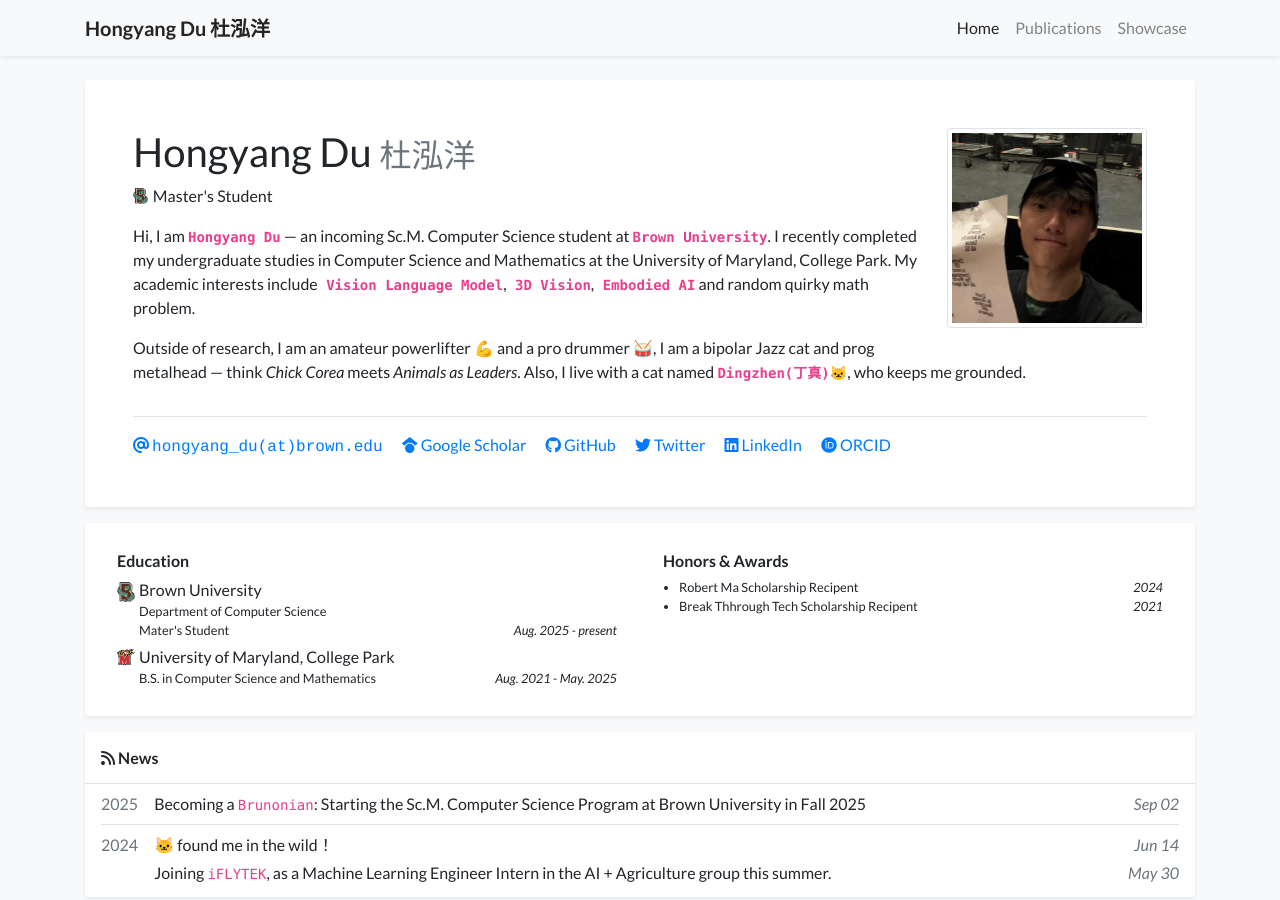
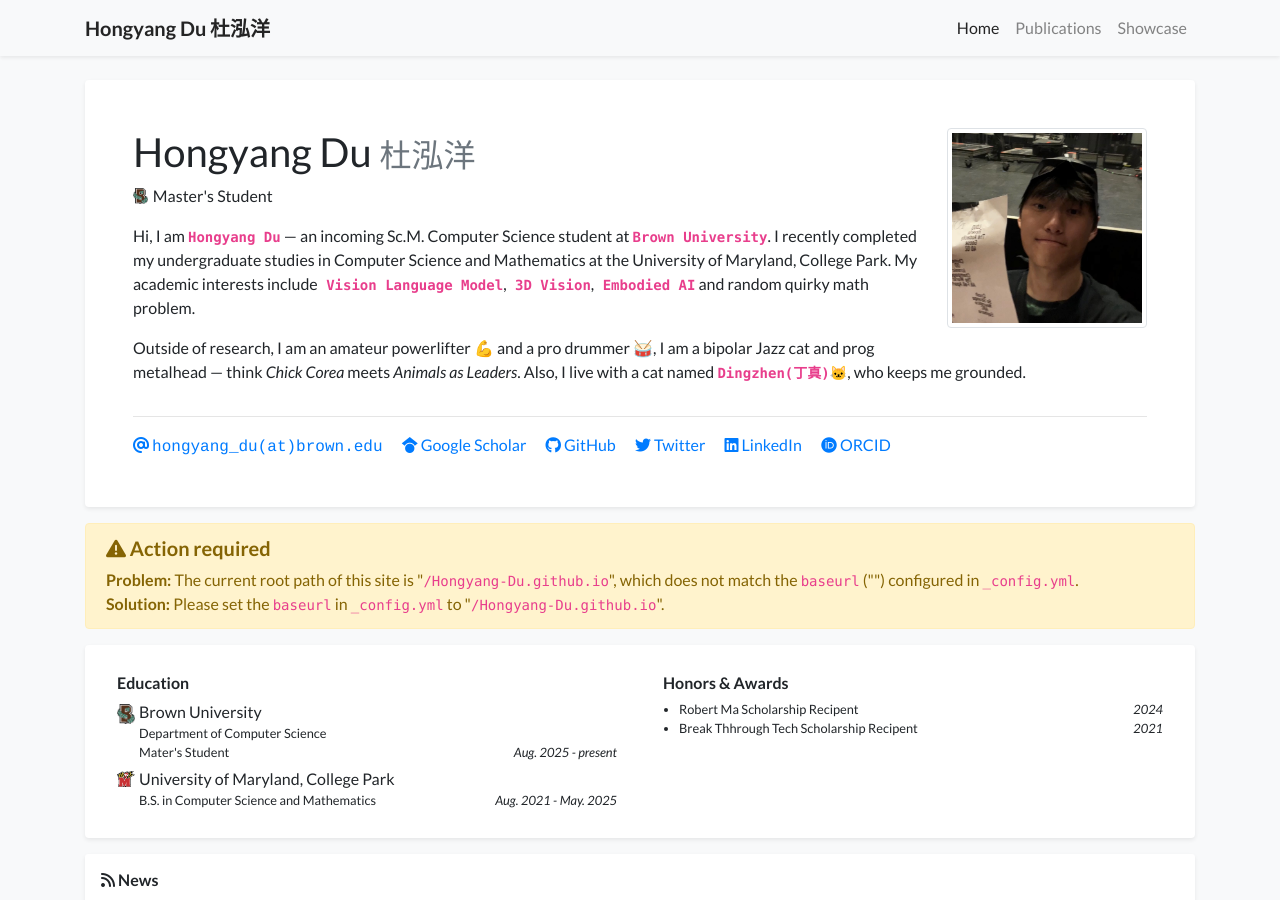
Before and after one commit to Hongyang-Du/Hongyang-Du.github.io, a Jekyll site: the page built from index.html, in a window 1280 px wide and 900 px high. Built offline with Jekyll 4.4.1, drawn with Linux system fonts in a browser that asks for light colours; nearby versions of some CDN libraries; some web fonts are replaced; a style sheet for code colours, icons or effects is not loaded; some of the changed lines change nothing that is shown.

Commit message:
Update _config.yml

```diff
--- a/_config.yml
+++ b/_config.yml
@@ -13,7 +13,7 @@
 # you will see them accessed via {{ site.title }}, {{ site.email }}, and so on.
 # You can create any custom variable you would like, and they will be accessible
 # in the templates via {{ site.myvariable }}.
-baseurl: "/HongyangDu.github.io" # the subpath of your site, e.g. /blog
+baseurl: "" # the subpath of your site, e.g. /blog
 google_analytics: G-ZBVDSK0RGZ
 
 # Build settings
```
